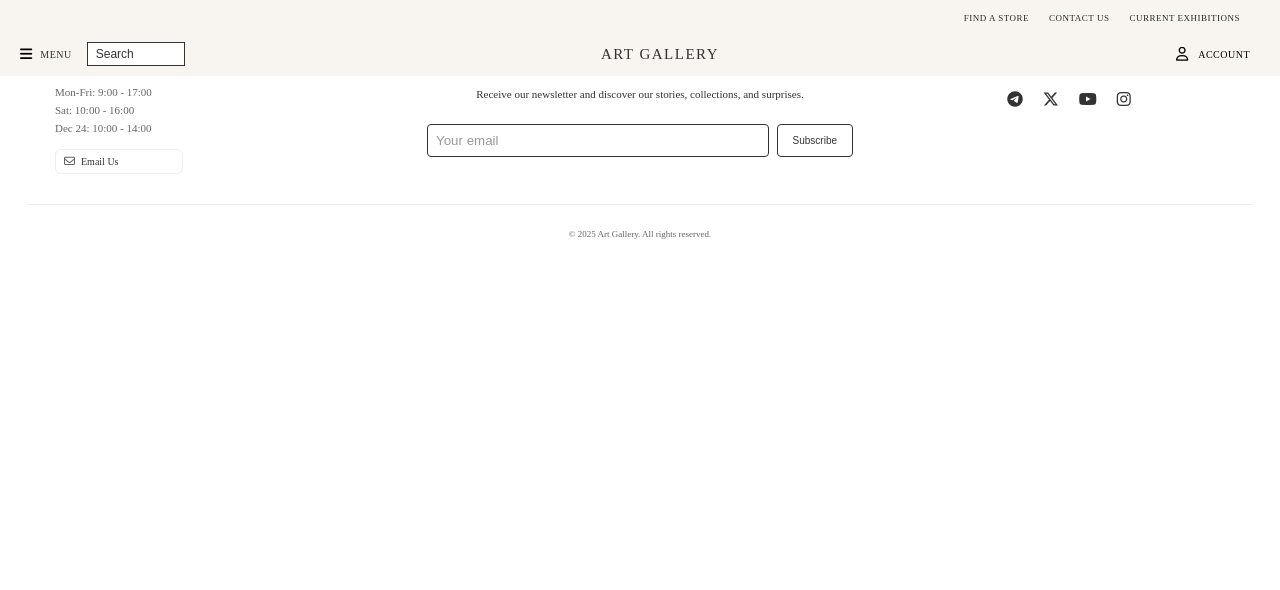
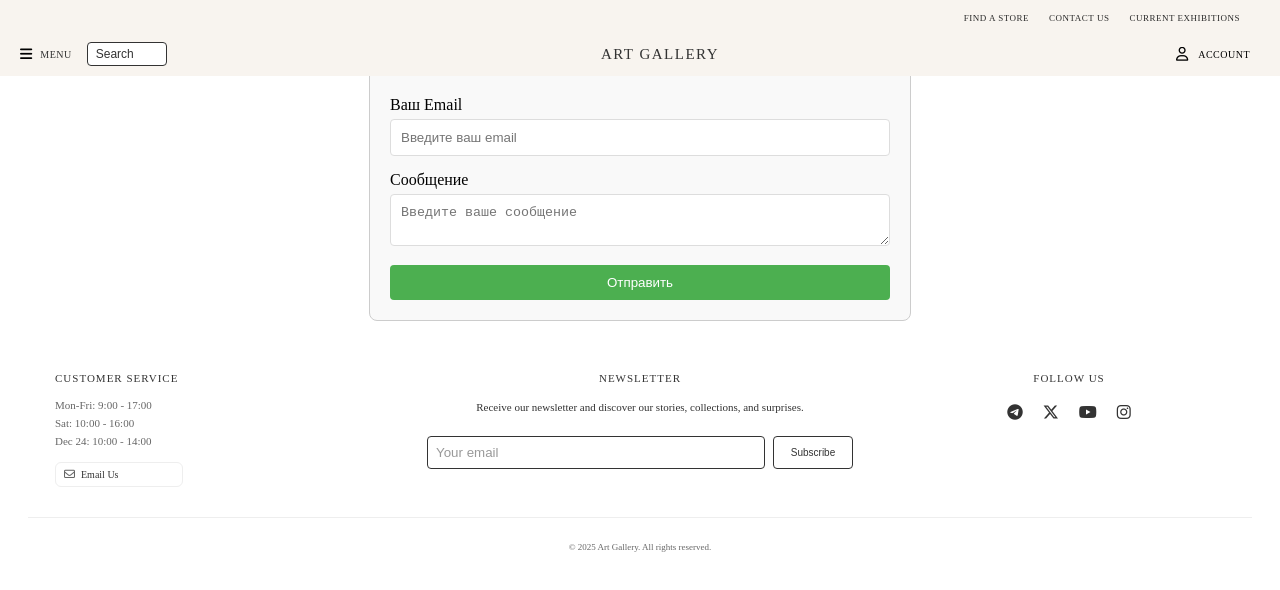
Before and after one commit to MatveySviadysh/OnlineBooks, a Vue app in the folder frontend/: page /contact_us in a window 1280 px wide. Shown: the top 590 px of the page. Built offline with nearby package versions, Linux system fonts and the light colour scheme.

Commit message:
add  write letter ti service email

```diff
--- /dev/null
+++ b/frontend/src/components/common/ContactUs.vue
@@ -0,0 +1,141 @@
+<template>
+    <div class="email-form">
+      <h2>Напишите нам</h2>
+      <form @submit.prevent="handleSubmit">
+        <div class="form-group">
+          <label for="user_email">Ваш Email</label>
+          <input
+            v-model="userEmail"
+            type="email"
+            id="user_email"
+            placeholder="Введите ваш email"
+            required
+          />
+        </div>
+        <div class="form-group">
+          <label for="message_body">Сообщение</label>
+          <textarea
+            v-model="messageBody"
+            id="message_body"
+            placeholder="Введите ваше сообщение"
+            required
+          ></textarea>
+        </div>
+        <button type="submit">Отправить</button>
+      </form>
+
+      <p v-if="message" :class="{'success-message': isSuccess, 'error-message': !isSuccess}">
+        {{ message }}
+      </p>
+    </div>
+  </template>
+
+  <script lang="ts">
+  import { defineComponent, ref } from 'vue'
+  import '@/styles/components/common/ContactUs.scss'
+
+  export default defineComponent({
+    name: 'EmailForm',
+    setup() {
+      const userEmail = ref('')
+      const messageBody = ref('')
+      const message = ref('')
+      const isSuccess = ref(true)
+
+      const handleSubmit = async () => {
+        try {
+          const response = await fetch('http://localhost:8888/send_user_email', {
+            method: 'POST',
+            headers: {
+              'Content-Type': 'application/json',
+            },
+            body: JSON.stringify({
+              user_email: userEmail.value,
+              message_body: messageBody.value,
+            }),
+          });
+
+          const result = await response.json();
+
+          if (result.success) {
+            message.value = 'Message successfully sent to the service and response sent to user.';
+            isSuccess.value = true;
+          } else {
+            message.value = result.message || 'Something went wrong. Please try again.';
+            isSuccess.value = false;
+          }
+        } catch (error) {
+          message.value = 'Error while sending email. Please try again later.';
+          isSuccess.value = false;
+        }
+
+        userEmail.value = ''; // Clear email field
+        messageBody.value = ''; // Clear message field
+      };
+
+      return {
+        userEmail,
+        messageBody,
+        handleSubmit,
+        message,
+        isSuccess
+      }
+    }
+  })
+  </script>
+
+  <style scoped>
+  .email-form {
+    max-width: 500px;
+    margin: 0 auto;
+    padding: 20px;
+    border: 1px solid #ccc;
+    border-radius: 8px;
+    background-color: #f9f9f9;
+  }
+
+  h2 {
+    text-align: center;
+  }
+
+  .form-group {
+    margin-bottom: 15px;
+  }
+
+  label {
+    display: block;
+    margin-bottom: 5px;
+  }
+
+  input, textarea {
+    width: 100%;
+    padding: 10px;
+    border: 1px solid #ddd;
+    border-radius: 4px;
+    box-sizing: border-box;
+  }
+
+  button {
+    width: 100%;
+    padding: 10px;
+    background-color: #4CAF50;
+    color: white;
+    border: none;
+    border-radius: 4px;
+    cursor: pointer;
+  }
+
+  button:hover {
+    background-color: #45a049;
+  }
+
+  .success-message {
+    color: green;
+    text-align: center;
+  }
+
+  .error-message {
+    color: red;
+    text-align: center;
+  }
+  </style>
--- a/frontend/src/components/layout/Footer.vue
+++ b/frontend/src/components/layout/Footer.vue
@@ -27,7 +27,6 @@
           />
           <button type="submit">Subscribe</button>
         </form>
-        <!-- Show success or error message -->
         <p v-if="message" :class="{'success-message': isSuccess, 'error-message': !isSuccess}">{{ message }}</p>
       </div>
 
@@ -80,10 +79,11 @@ export default defineComponent({
         const result = await response.json();
 
         if (result.success) {
-          message.value = result.message || 'You have successfully subscribed!';
+          // Message in English
+          message.value = 'The invitation has been sent to your email!';
           isSuccess.value = true;
         } else {
-          message.value = result.message || 'Something went wrong. Please try again.';
+          message.value = 'Something went wrong. Please try again.';
           isSuccess.value = false;
         }
       } catch (error) {
@@ -92,6 +92,11 @@ export default defineComponent({
       }
 
       email.value = ''; // Clear input
+
+      // Set timeout to clear the message after 1 minute
+      setTimeout(() => {
+        message.value = '';
+      }, 60000); // 60000ms = 1 minute
     };
 
     return {
--- a/frontend/src/router/index.ts
+++ b/frontend/src/router/index.ts
@@ -5,6 +5,8 @@ import RegisterPage from '@/components/common/RegisterPage.vue'
 import AuthorsList from '@/components/common/AuthorsList.vue'
 import ProfilePage from '@/components/common/ProfilePage.vue'
 import AllBooks from '@/components/common/AllBooks.vue'
+import ContactUs from '@/components/common/ContactUs.vue'
+
 
 const routes: Array<RouteRecordRaw> = [
   {
@@ -38,6 +40,12 @@ const routes: Array<RouteRecordRaw> = [
     name: 'AllBooks',
     component: AllBooks,
     meta: { requiresAuth: true }
+  },
+  {
+    path: '/contact_us',
+    name: 'ContactUs',
+    component: ContactUs,
+    meta: { requiresAuth: true }
   }
 ]
 
--- /dev/null
+++ b/frontend/src/styles/components/common/ContactUs.scss
@@ -0,0 +1,53 @@
+.email-form {
+    max-width: 500px;
+    margin: 0 auto;
+    padding: 20px;
+    border: 1px solid #ccc;
+    border-radius: 8px;
+    background-color: #f9f9f9;
+  }
+
+  h2 {
+    text-align: center;
+  }
+
+  .form-group {
+    margin-bottom: 15px;
+  }
+
+  label {
+    display: block;
+    margin-bottom: 5px;
+  }
+
+  input, textarea {
+    width: 100%;
+    padding: 10px;
+    border: 1px solid #ddd;
+    border-radius: 4px;
+    box-sizing: border-box;
+  }
+
+  button {
+    width: 100%;
+    padding: 10px;
+    background-color: #4CAF50;
+    color: white;
+    border: none;
+    border-radius: 4px;
+    cursor: pointer;
+  }
+
+  button:hover {
+    background-color: #45a049;
+  }
+
+  .success-message {
+    color: green;
+    text-align: center;
+  }
+
+  .error-message {
+    color: red;
+    text-align: center;
+  }
--- a/frontend/src/styles/components/layout/Footer.scss
+++ b/frontend/src/styles/components/layout/Footer.scss
@@ -109,6 +109,7 @@
       margin-top: 20px;
 
       input {
+        width: 100px;
         flex: 1;
         padding: 8px;
         border: 1px solid #333333;
@@ -127,6 +128,7 @@
       }
 
       button {
+        max-width: 80px;
         background-color: #ffffff;
         color: #333333;
         border: 1px solid #333333;
```
Also changed, not shown: frontend/src/App.vue (+0 -8 lines), 2 other files (tests, documents, lock files or other folders).
